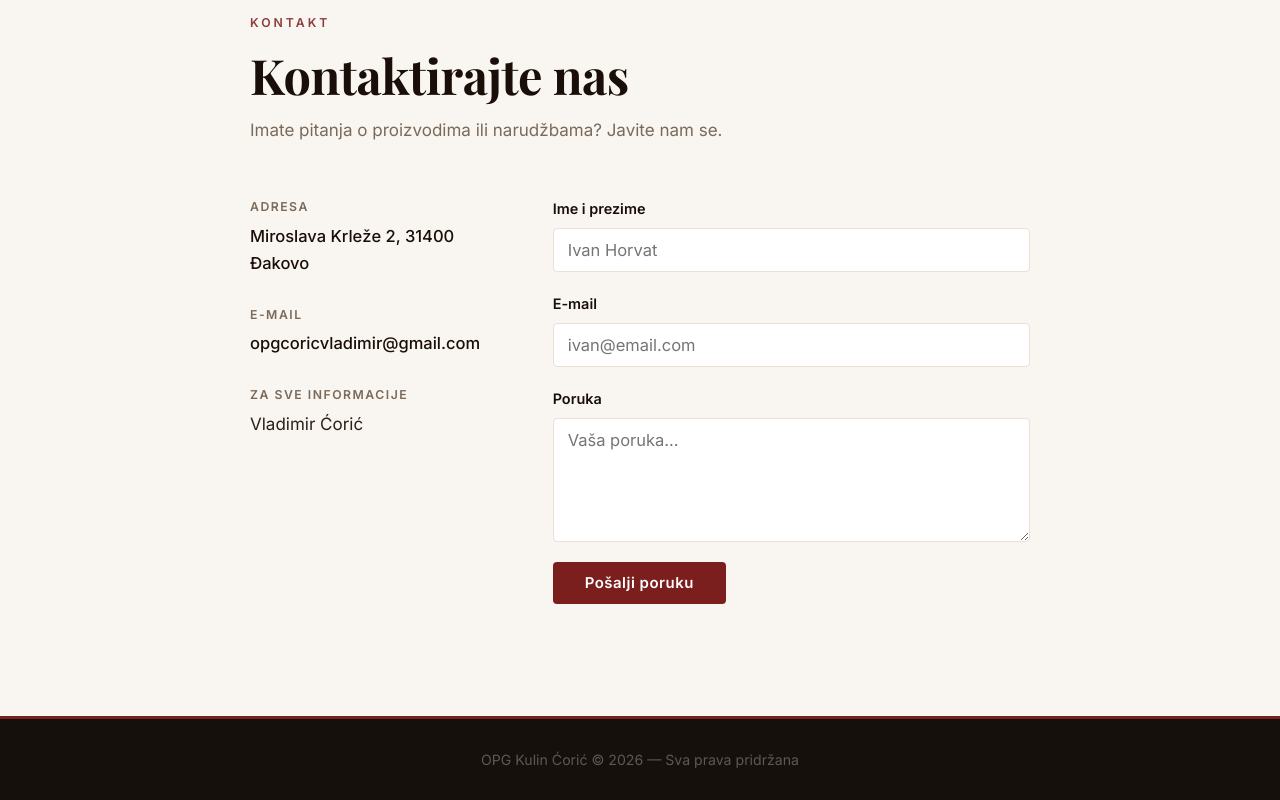
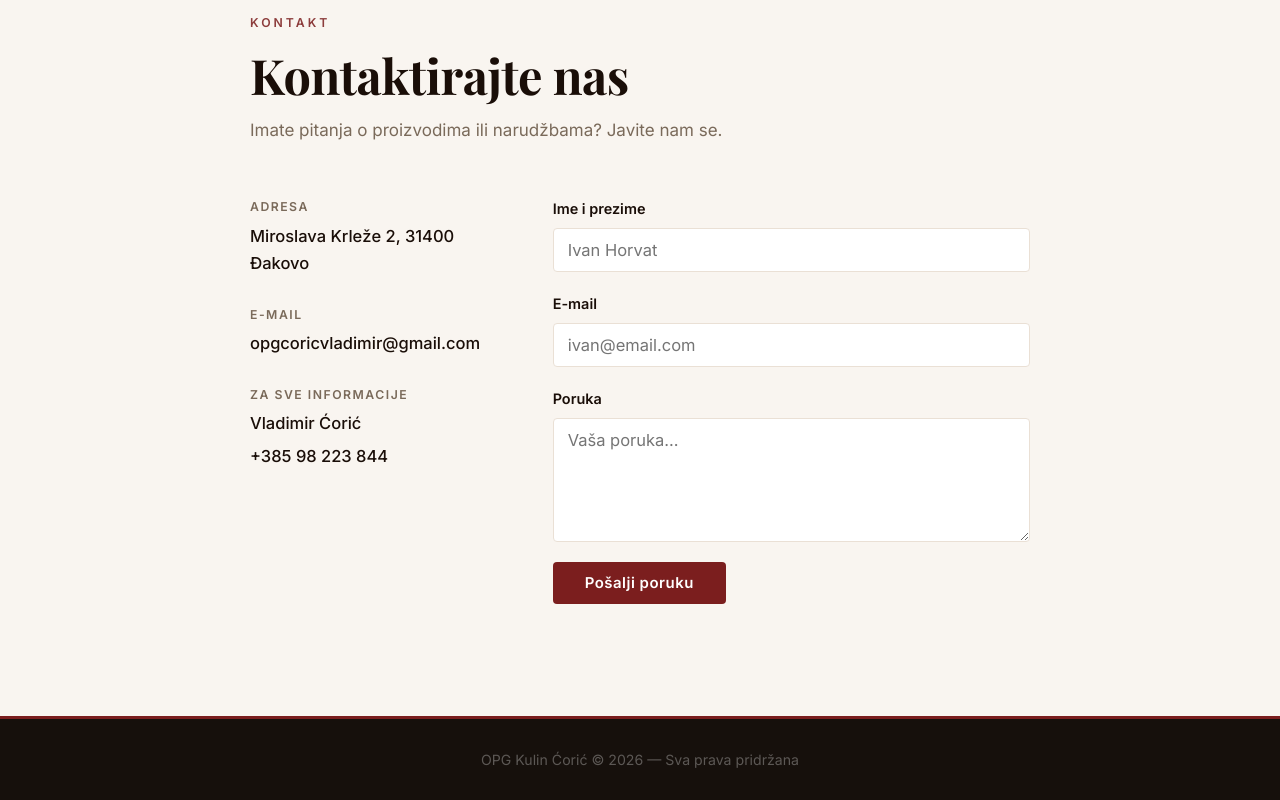
Before and after one commit to tomcoric/opg-coric-web, a React (Vite) app: page / in a window 1280 px wide. Shown: the part 3498-4298 px from the top of the page. Built offline with nearby package versions, Linux system fonts and the light colour scheme.

Commit message:
Dodan broj telefona ispod Vladimir Ćorić

```diff
--- a/src/components/sections/Contact.jsx
+++ b/src/components/sections/Contact.jsx
@@ -34,6 +34,7 @@ export default function Contact() {
               <div className={styles.infoItem}>
                 <strong>Za sve informacije</strong>
                 <span>Vladimir Ćorić</span>
+                <a href="tel:+38598223844">+385 98 223 844</a>
               </div>
             </div>
 
--- a/src/components/sections/Contact.module.css
+++ b/src/components/sections/Contact.module.css
@@ -36,6 +36,12 @@
 .info { display: flex; flex-direction: column; gap: 28px; }
 
 .infoItem { display: flex; flex-direction: column; gap: 5px; }
+
+.infoItem span {
+  font-size: 0.97rem;
+  color: var(--text-heading);
+  font-weight: 500;
+}
 
 .infoItem strong {
   font-size: 0.72rem;
```
